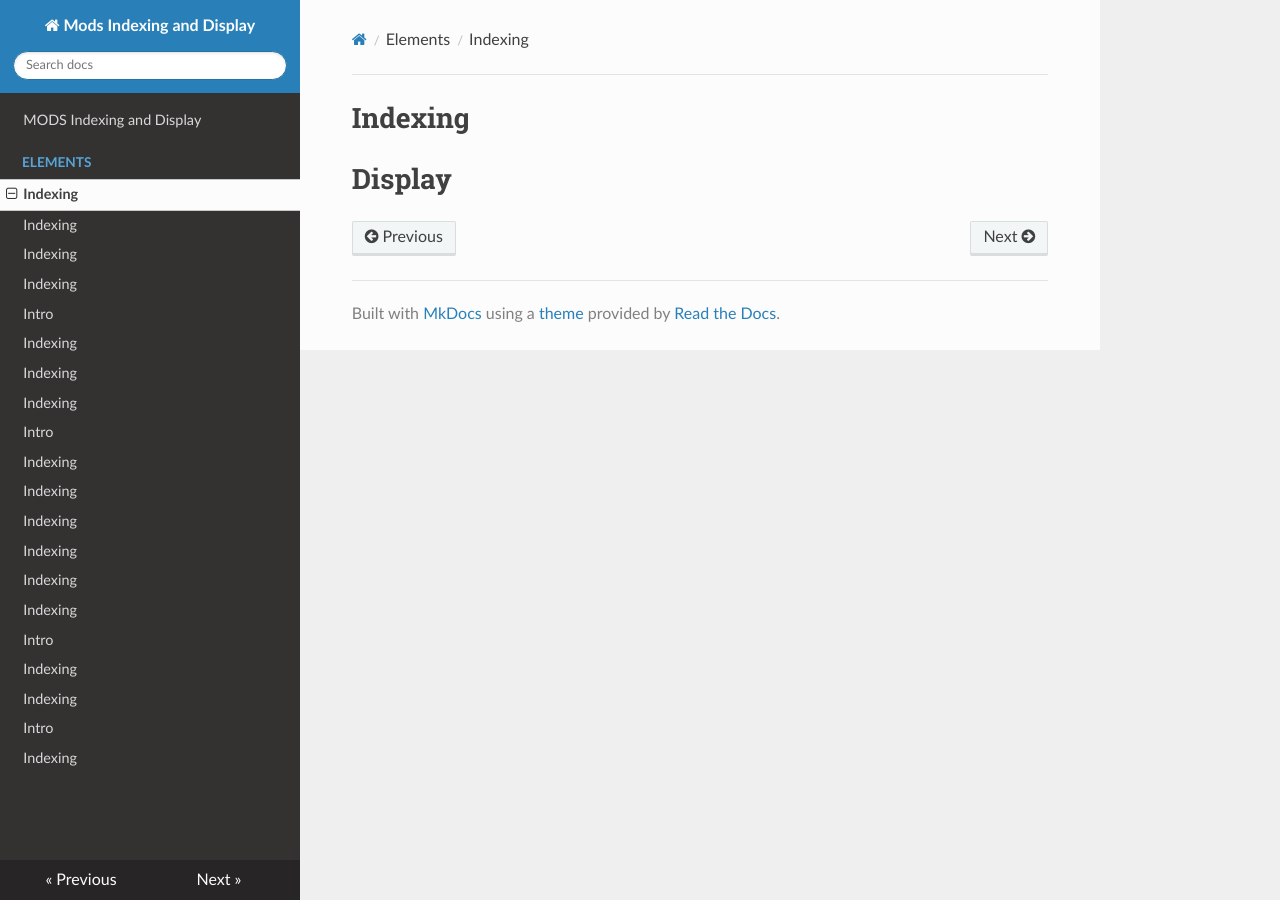
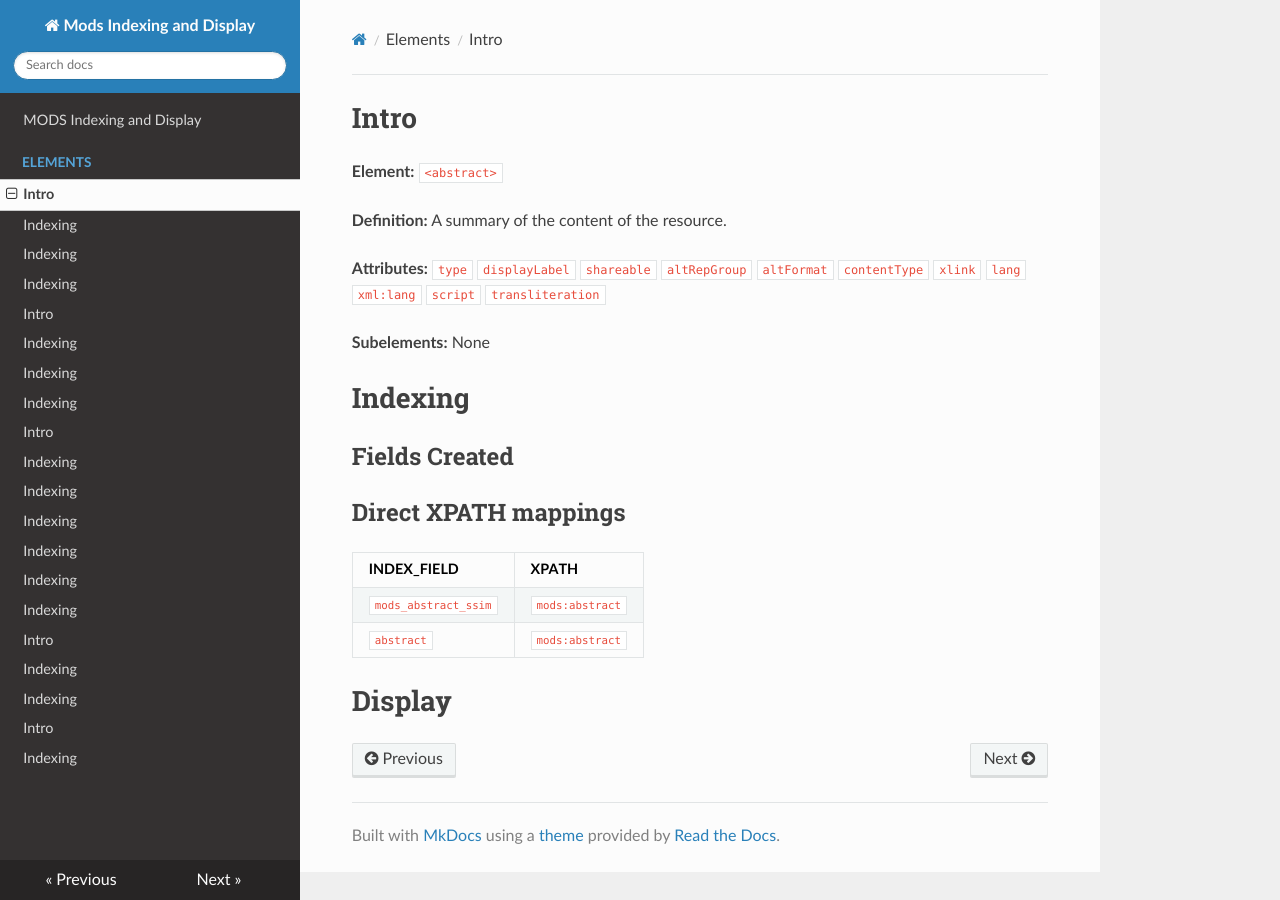
Before and after one commit to Brown-University-Library/mods-documenatation, an MkDocs documentation site: the page built from docs/elements/abstract.md, in a window 1280 px wide. Built offline with MkDocs 1.6.1, drawn with Linux system fonts in a browser that asks for light colours; nearby versions of some CDN libraries.

Commit message:
Abstract intro and indexing

````diff
--- a/docs/elements/abstract.md
+++ b/docs/elements/abstract.md
@@ -1,3 +1,32 @@
+# Intro
+**Element:** ```<abstract>```
+
+**Definition:** A summary of the content of the resource.
+
+**Attributes:**
+```type```
+```displayLabel```
+```shareable```
+```altRepGroup```
+```altFormat```
+```contentType```
+```xlink```
+```lang```
+```xml:lang```
+```script```
+```transliteration```
+
+**Subelements:** None
+
 # Indexing
 
+## Fields Created
+
+## Direct XPATH mappings
+
+INDEX_FIELD | XPATH
+----------  |------
+```mods_abstract_ssim``` | ```mods:abstract```
+```abstract``` | ```mods:abstract```
+
 # Display
````
